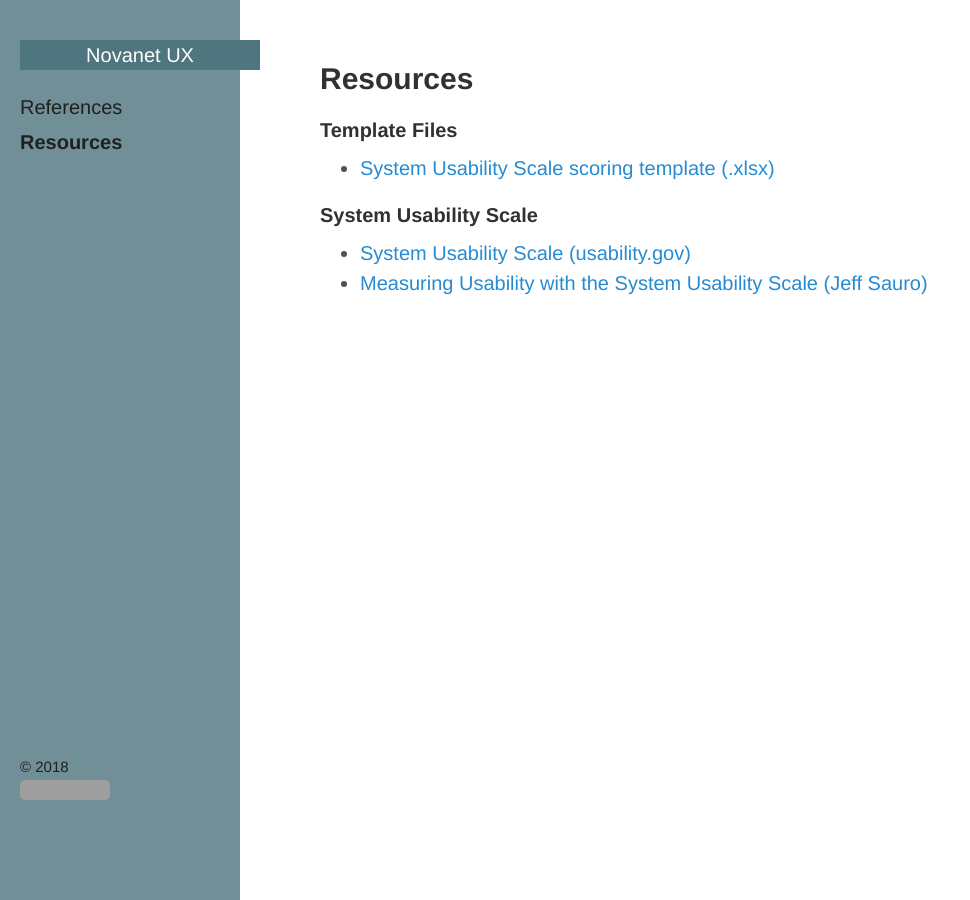
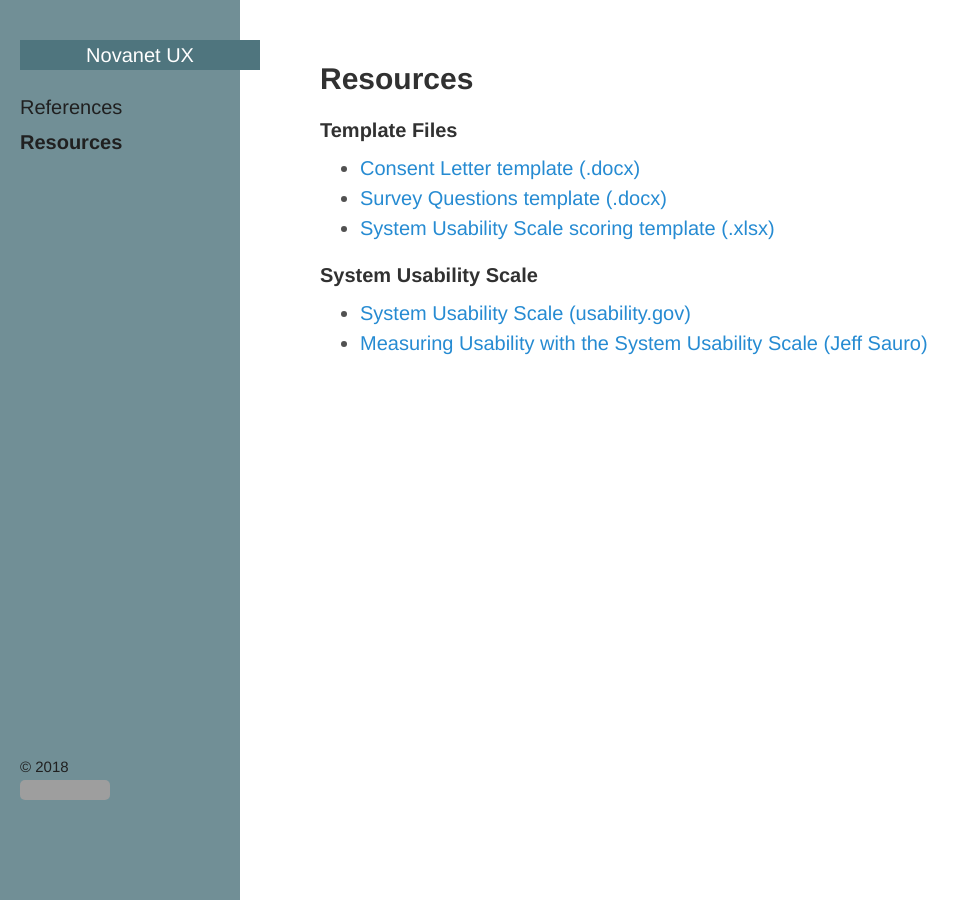
Before and after one commit to Novanet-UX/novanet-ux.github.io, a Jekyll site: the page built from resources.html, in a window 1280 px wide. Shown: the whole page, without its empty margins (0-970 px from the left). Built offline with Jekyll 4.4.1, drawn with Linux system fonts in a browser that asks for light colours; grey boxes are pictures that could not be loaded.

Commit message:
Update resources.html

```diff
--- a/resources.html
+++ b/resources.html
@@ -6,6 +6,8 @@ title: Resources
 <h4>Template Files</h4>
 
 <ul>
+  <li><a href="https://github.com/Novanet-UX/novanet-ux.github.io/blob/master/_resources/consent-letter-template.docx?raw=true">Consent Letter template (.docx)</a></li>
+  <li><a href="https://github.com/Novanet-UX/novanet-ux.github.io/blob/master/_resources/survey-question-template.docx?raw=true">Survey Questions template (.docx)</a></li>
   <li><a href="https://github.com/Novanet-UX/novanet-ux.github.io/blob/master/_resources/SUS-scoring-template.xlsx?raw=true">System Usability Scale scoring template (.xlsx)</a></li>
 </ul>
 
```
